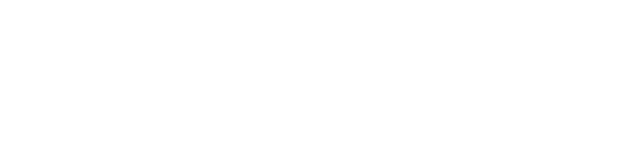
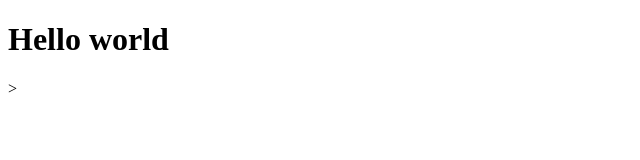
Before and after one commit to gassa-code/pratice-git, a plain HTML site: page pratice2.html in a window 1280 px wide. Shown: the whole page, without its empty margins (0-640 px from the left). Drawn offline with Linux system fonts and the light colour scheme.

Commit message:
Add heading.

```diff
--- a/pratice2.html
+++ b/pratice2.html
@@ -6,6 +6,6 @@
     <title>Document</title>
 </head>
 <body>
-
+    <h1>Hello world</h1>>
 </body>
 </html>
```
